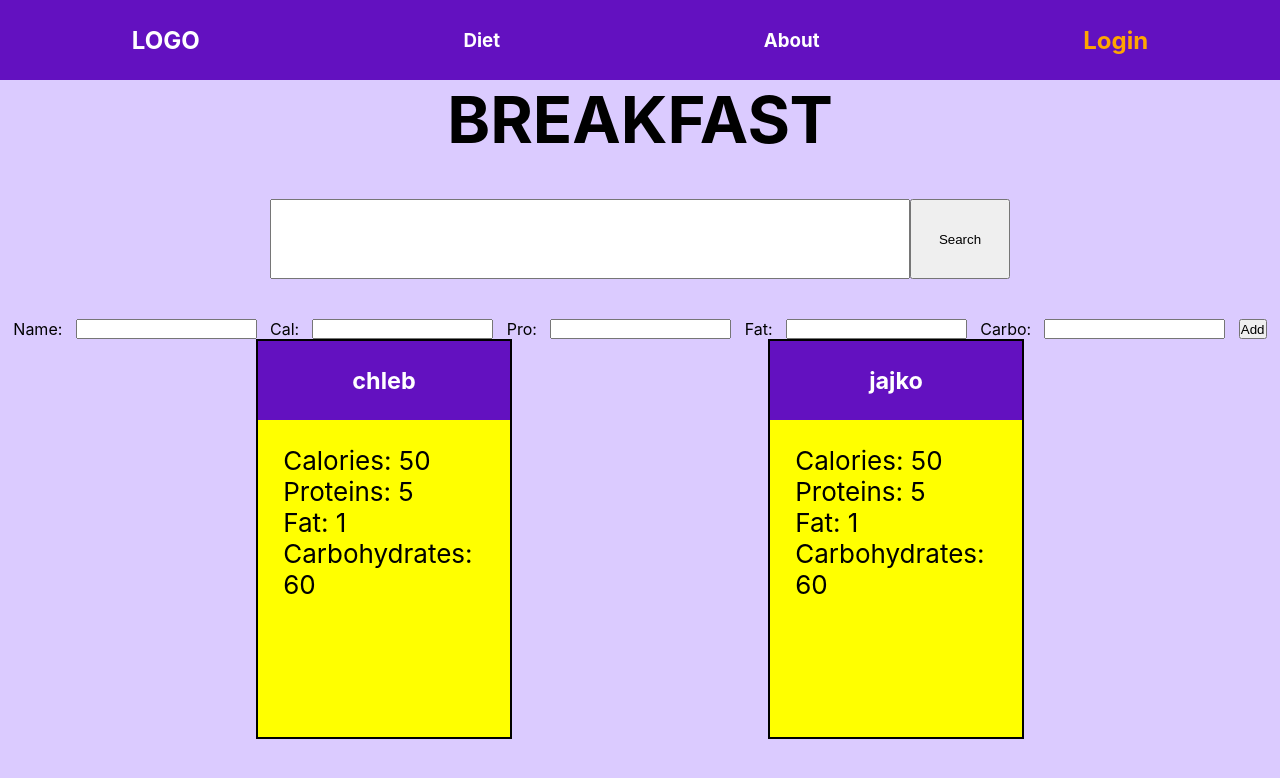
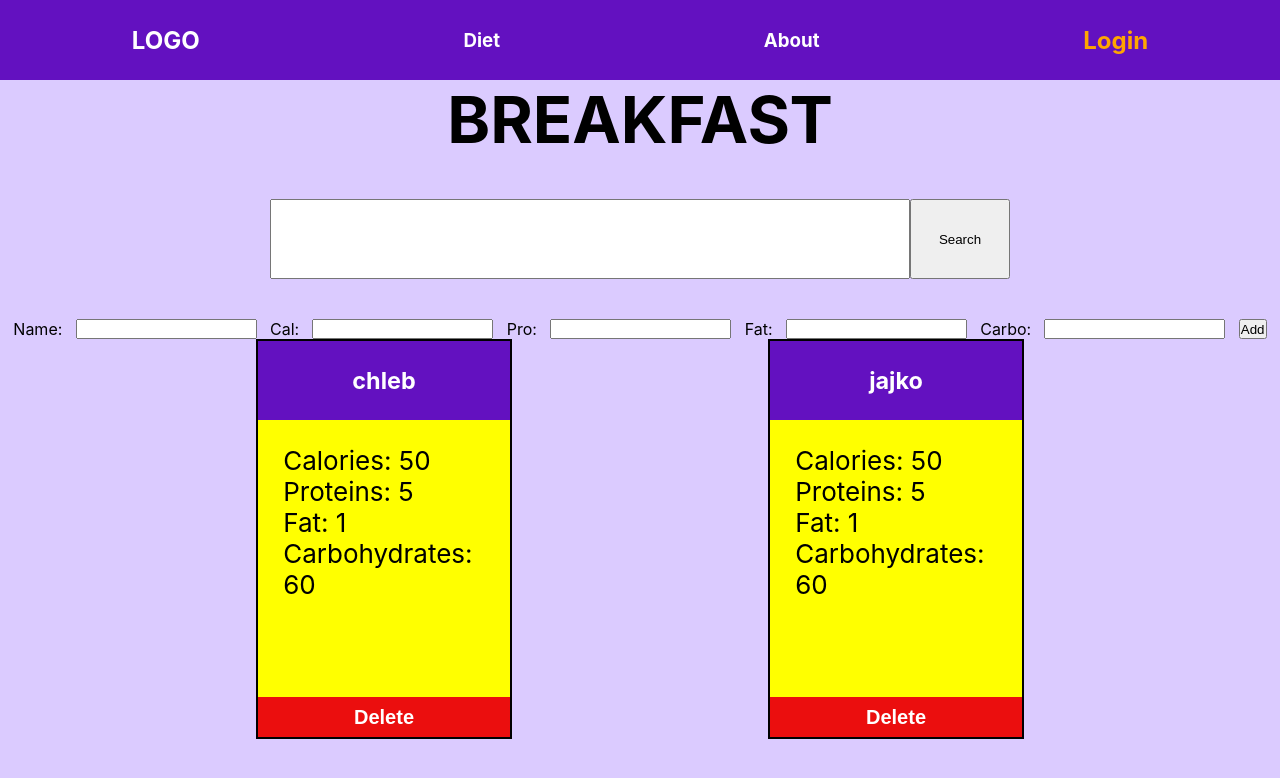
Before and after one commit to Palmer786/diet-app, a React (Create React App) app: page /breakfast in a window 1280 px wide. Shown: the top 778 px of the page. Built offline with nearby package versions, Linux system fonts and the light colour scheme.

Commit message:
added delete button to each product

```diff
--- a/src/App.css
+++ b/src/App.css
@@ -117,4 +117,23 @@ flex-wrap: wrap;
 .product-details{
     padding-top:10%;
     padding-left:10%;
+    height: 70%;
 }
+
+.product-delete {
+    height: 10%;
+    display:flex;
+}
+
+.product-delete > button {
+    height: 100%;
+    width: 100%;
+    color: white;
+    font-size: 20px;
+    font-weight: bold;
+    border: none;
+    background: rgb(235, 14, 14);
+}
+.product-delete > button:hover {
+    background: rgb(255, 0, 0);
+}
--- a/src/components/Breakfast.js
+++ b/src/components/Breakfast.js
@@ -27,9 +27,18 @@ const Breakfast = () => {
   };
   const addItem = e => {
     e.preventDefault();
-    setItems([...items], items[0].food[(items[0].food.length)] = { name, calories: cal, proteins: pro, fat, carbohydrates: carbo })
+    setItems(
+      [...items],
+      (items[0].food[items[0].food.length] = {
+        name,
+        calories: cal,
+        proteins: pro,
+        fat,
+        carbohydrates: carbo
+      })
+    );
   };
-return (
+  return (
     <div className="main">
       <h1>BREAKFAST</h1>
       <div className="search">
@@ -58,10 +67,13 @@ return (
               <h3>{item.name}</h3>
             </div>
             <div className="product-details">
-            <p>Calories: {item.calories}</p>
-            <p>Proteins: {item.proteins}</p>
-            <p>Fat: {item.fat}</p>
-            <p>Carbohydrates: {item.carbohydrates}</p>
+              <p>Calories: {item.calories}</p>
+              <p>Proteins: {item.proteins}</p>
+              <p>Fat: {item.fat}</p>
+              <p>Carbohydrates: {item.carbohydrates}</p>
+            </div>
+            <div className="product-delete">
+              <button>Delete</button>
             </div>
           </div>
         ))}
--- a/src/components/Dinner.js
+++ b/src/components/Dinner.js
@@ -71,6 +71,9 @@ const Dinner = () => {
               <p>Fat: {item.fat}</p>
               <p>Carbohydrates: {item.carbohydrates}</p>
             </div>
+            <div className="product-delete">
+              <button>Delete</button>
+            </div>
           </div>
         ))}
       </div>
--- a/src/components/Supper.js
+++ b/src/components/Supper.js
@@ -71,6 +71,9 @@ const Supper = () => {
             <p>Fat: {item.fat}</p>
             <p>Carbohydrates: {item.carbohydrates}</p>
             </div>
+            <div className="product-delete">
+              <button>Delete</button>
+            </div>
           </div>
         ))}
       </div>
```
